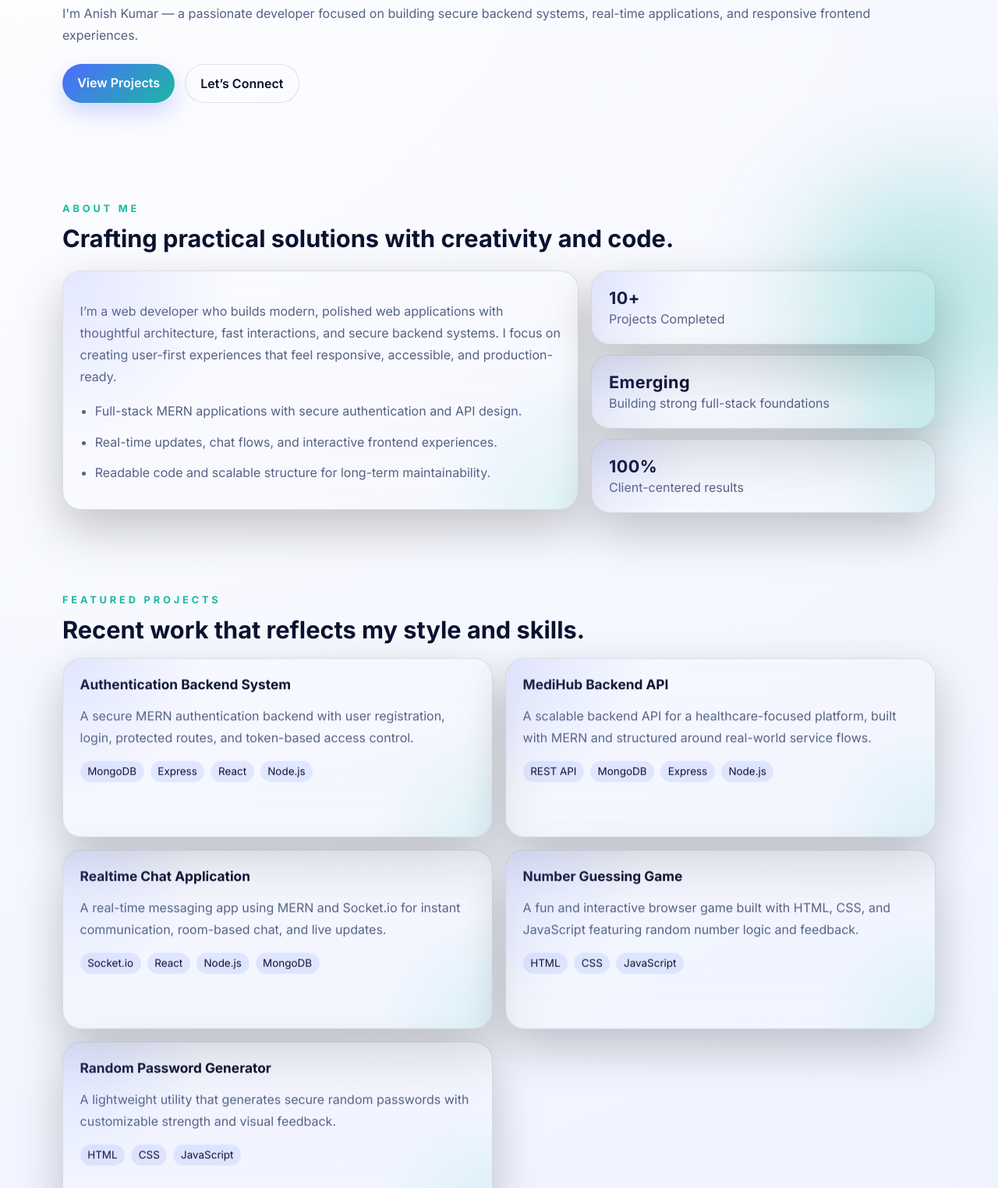
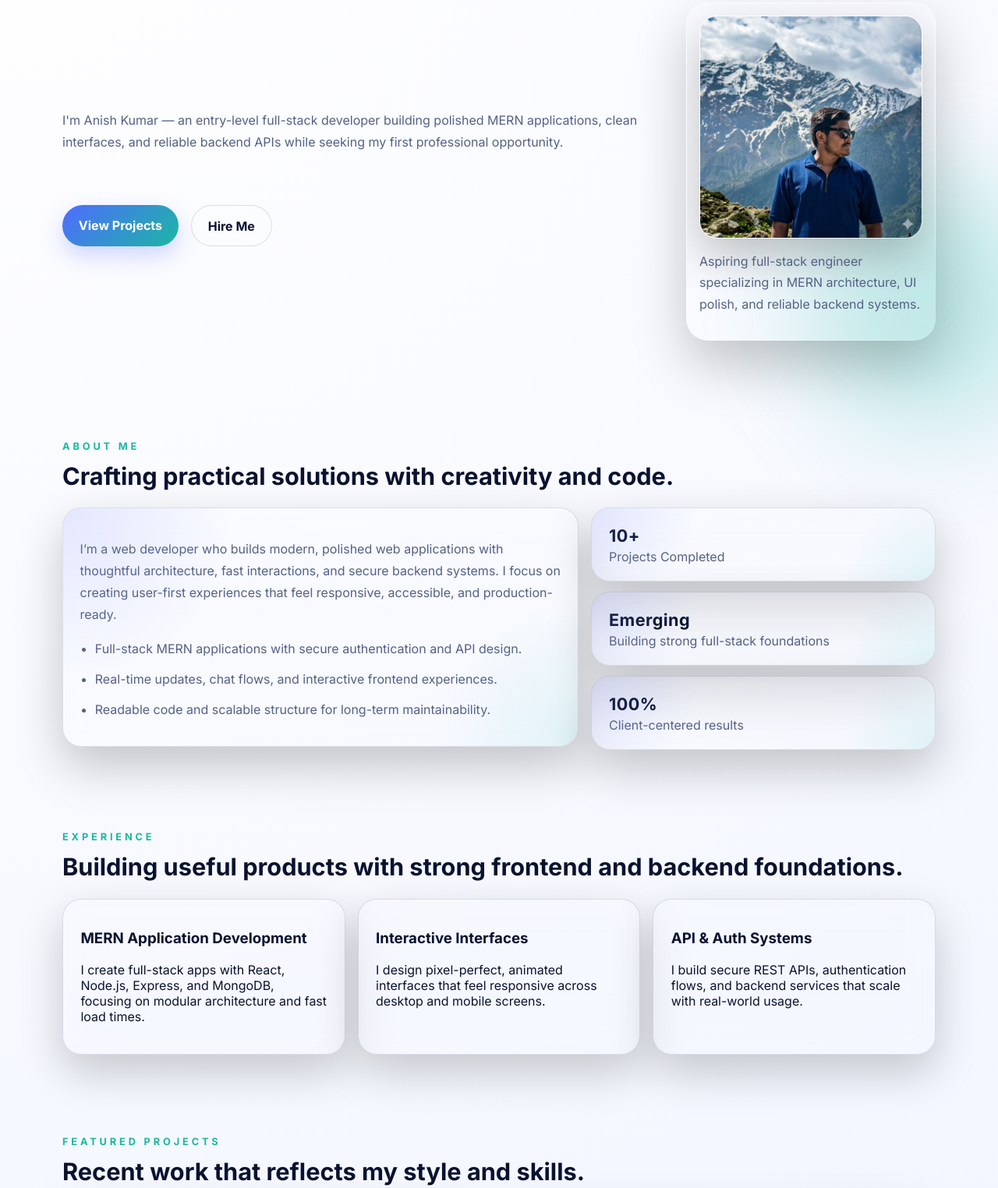
Before and after one commit to anishr147/My_Portfolio, a plain HTML site: page index.html in a window 1280 px wide. Shown: the part 354-1878 px from the top of the page at 78% size. Drawn offline with Linux system fonts and the light colour scheme.

Commit message:
Update portfolio

```diff
--- a/index.html
+++ b/index.html
@@ -34,8 +34,10 @@
         <a href="#home" class="brand">Anish Kumar</a>
         <div class="nav-links">
           <a href="#about">About</a>
+          <a href="#experience">Experience</a>
           <a href="#projects">Projects</a>
           <a href="#skills">Skills</a>
+          <a href="#education">Education</a>
           <a href="#contact">Contact</a>
         </div>
         <button id="themeToggle" class="theme-toggle" type="button" aria-label="Toggle dark and light theme">
@@ -46,12 +48,23 @@
       <div class="hero-content">
         <p class="eyebrow">Full Stack Web Developer</p>
         <h1>I build modern MERN applications and polished web experiences.</h1>
-        <p class="hero-text">
-          I'm Anish Kumar — a passionate developer focused on building secure backend systems, real-time applications, and responsive frontend experiences.
-        </p>
-        <div class="hero-actions">
-          <a href="#projects" class="btn primary">View Projects</a>
-          <a href="#contact" class="btn secondary">Let’s Connect</a>
+        <div class="hero-grid">
+          <div class="hero-copy">
+            <p class="hero-text">
+              I'm Anish Kumar — an entry-level full-stack developer building polished MERN applications, clean interfaces, and reliable backend APIs while seeking my first professional opportunity.
+            </p>
+            <div class="hero-actions">
+              <a href="#projects" class="btn primary">View Projects</a>
+              <a href="#contact" class="btn secondary">Hire Me</a>
+            </div>
+          </div>
+
+          <div class="hero-image-card">
+            <img src="./img3.jpeg" alt="Portrait of Anish Kumar in a mountain landscape" class="profile-image" />
+            <p class="hero-image-caption">
+              Aspiring full-stack engineer specializing in MERN architecture, UI polish, and reliable backend systems.
+            </p>
+          </div>
         </div>
       </div>
     </header>
@@ -87,6 +100,27 @@
               <span>Client-centered results</span>
             </div>
           </div>
+        </div>
+      </section>
+
+      <section class="section reveal" id="experience">
+        <div class="section-heading">
+          <p class="eyebrow">Experience</p>
+          <h2>Building useful products with strong frontend and backend foundations.</h2>
+        </div>
+        <div class="experience-grid">
+          <article class="experience-card">
+            <h3>MERN Application Development</h3>
+            <p>I create full-stack apps with React, Node.js, Express, and MongoDB, focusing on modular architecture and fast load times.</p>
+          </article>
+          <article class="experience-card">
+            <h3>Interactive Interfaces</h3>
+            <p>I design pixel-perfect, animated interfaces that feel responsive across desktop and mobile screens.</p>
+          </article>
+          <article class="experience-card">
+            <h3>API &amp; Auth Systems</h3>
+            <p>I build secure REST APIs, authentication flows, and backend services that scale with real-world usage.</p>
+          </article>
         </div>
       </section>
 
@@ -174,13 +208,30 @@
         </div>
       </section>
 
+      <section class="section reveal" id="education">
+        <div class="section-heading">
+          <p class="eyebrow">Education</p>
+          <h2>Graduated from College of Engineering Roorkee.</h2>
+        </div>
+        <div class="education-grid">
+          <article class="education-card">
+            <h3>Bachelor of Engineering</h3>
+            <p>Completed my engineering degree at College of Engineering Roorkee, where I gained strong foundations in computer science, software design, and system architecture.</p>
+          </article>
+          <article class="education-card">
+            <h3>Applied development learning</h3>
+            <p>Focused on project-based work, practical programming, and collaborative problem-solving while building engineering solutions.</p>
+          </article>
+        </div>
+      </section>
+
       <section class="section reveal" id="contact">
         <div class="section-heading">
           <p class="eyebrow">Contact</p>
-          <h2>Let’s build something meaningful together.</h2>
+          <h2>Ready to join a team and grow as a developer.</h2>
         </div>
         <div class="contact-card">
-          <p>Available for freelance projects, collaborations, and opportunities to build meaningful web products.</p>
+          <p>Seeking entry-level roles, internships, and collaborative projects where I can learn, contribute, and grow as a full-stack developer.</p>
           <div class="contact-links">
             <a href="mailto:rajanish8340@gmail.com" class="btn primary btn-email" data-gmail="https://mail.google.com/mail/?view=cm&fs=1&to=rajanish8340@gmail.com">
               <svg width="16" height="16" viewBox="0 0 24 24" fill="none" xmlns="http://www.w3.org/2000/svg" aria-hidden="true" focusable="false">
--- a/styles.css
+++ b/styles.css
@@ -214,6 +214,52 @@ body {
   animation: fadeUp 0.9s ease-out both;
 }
 
+.hero-grid {
+  display: grid;
+  grid-template-columns: minmax(0, 1fr) 320px;
+  gap: 2rem;
+  align-items: center;
+}
+
+.hero-copy {
+  display: grid;
+  gap: 1.3rem;
+}
+
+.hero-image-card {
+  border-radius: 28px;
+  overflow: hidden;
+  background: linear-gradient(180deg, rgba(255, 255, 255, 0.12), rgba(255, 255, 255, 0.03));
+  border: 1px solid rgba(255, 255, 255, 0.12);
+  box-shadow: 0 30px 70px rgba(0, 0, 0, 0.22);
+  padding: 1rem;
+  transition: transform 0.3s ease, box-shadow 0.3s ease;
+}
+
+.hero-image-card:hover {
+  transform: translateY(-4px);
+  box-shadow: 0 36px 90px rgba(0, 0, 0, 0.28);
+}
+
+.profile-image {
+  width: 100%;
+  display: block;
+  border-radius: 22px;
+  border: 1px solid rgba(255, 255, 255, 0.18);
+  box-shadow: 0 22px 60px rgba(0, 0, 0, 0.24);
+  transition: transform 0.35s ease;
+}
+
+.hero-image-card:hover .profile-image {
+  transform: translateY(-2px) scale(1.01);
+}
+
+.hero-image-caption {
+  margin-top: 1rem;
+  color: var(--muted);
+  line-height: 1.7;
+}
+
 .eyebrow {
   margin: 0 0 0.75rem;
   text-transform: uppercase;
@@ -242,21 +288,22 @@ h1 {
 .hero-actions {
   display: flex;
   flex-wrap: wrap;
-  gap: 0.8rem;
-  margin-top: 1.4rem;
+  gap: 1rem;
+  margin-top: 1.9rem;
 }
 
 .btn {
   display: inline-block;
-  padding: 0.9rem 1.2rem;
+  padding: 0.95rem 1.3rem;
   border-radius: 999px;
   text-decoration: none;
-  font-weight: 600;
-  transition: transform 0.2s ease, box-shadow 0.2s ease;
+  font-weight: 700;
+  transition: transform 0.25s ease, box-shadow 0.25s ease, background 0.25s ease;
 }
 
 .btn:hover {
-  transform: translateY(-2px);
+  transform: translateY(-3px) scale(1.02);
+  box-shadow: 0 18px 40px rgba(79, 209, 197, 0.18);
 }
 
 .btn.primary {
@@ -346,7 +393,10 @@ h1 {
 
 .about-grid,
 .skills-grid,
-.projects-grid {
+.projects-grid,
+.experience-grid,
+.testimonials-grid,
+.education-grid {
   display: grid;
   gap: 1rem;
   margin-top: 1.4rem;
@@ -355,6 +405,51 @@ h1 {
 .about-grid {
   grid-template-columns: 1.2fr 0.8fr;
   align-items: start;
+}
+
+.experience-grid {
+  grid-template-columns: repeat(3, minmax(0, 1fr));
+}
+
+.testimonials-grid {
+  grid-template-columns: repeat(2, minmax(0, 1fr));
+}
+
+.education-grid {
+  grid-template-columns: repeat(2, minmax(0, 1fr));
+}
+
+.experience-card,
+.testimonial-card,
+.education-card {
+  background: linear-gradient(180deg, rgba(255, 255, 255, 0.08), rgba(255, 255, 255, 0.03));
+  border: 1px solid var(--border);
+  backdrop-filter: blur(16px);
+  padding: 1.4rem;
+  border-radius: 24px;
+  box-shadow: 0 22px 56px rgba(0, 0, 0, 0.2);
+  transition: transform 0.3s ease, box-shadow 0.3s ease, border-color 0.3s ease;
+}
+
+.experience-card:hover,
+.testimonial-card:hover,
+.education-card:hover {
+  transform: translateY(-8px);
+  box-shadow: 0 30px 72px rgba(0, 0, 0, 0.24);
+  border-color: rgba(124, 140, 255, 0.6);
+}
+
+.testimonial-card p {
+  color: var(--muted);
+  line-height: 1.8;
+  margin-bottom: 1.2rem;
+}
+
+.testimonial-card strong,
+.education-card h3,
+.experience-card h3 {
+  display: block;
+  margin-top: 1rem;
 }
 
 .about-card,
@@ -521,17 +616,24 @@ h1 {
 }
 
 @media (max-width: 820px) {
+  .hero-grid,
   .about-grid,
+  .experience-grid,
   .projects-grid,
-  .skills-grid {
-    grid-template-columns: 1fr 1fr;
+  .skills-grid,
+  .testimonials-grid,
+  .education-grid {
+    grid-template-columns: 1fr;
   }
 }
 
 @media (max-width: 640px) {
   .about-grid,
   .projects-grid,
-  .skills-grid {
+  .skills-grid,
+  .experience-grid,
+  .testimonials-grid,
+  .education-grid {
     grid-template-columns: 1fr;
   }
 
```
Also changed, not shown: img1.jpeg (added), img3.jpeg (added), profile-photo.svg (added).
